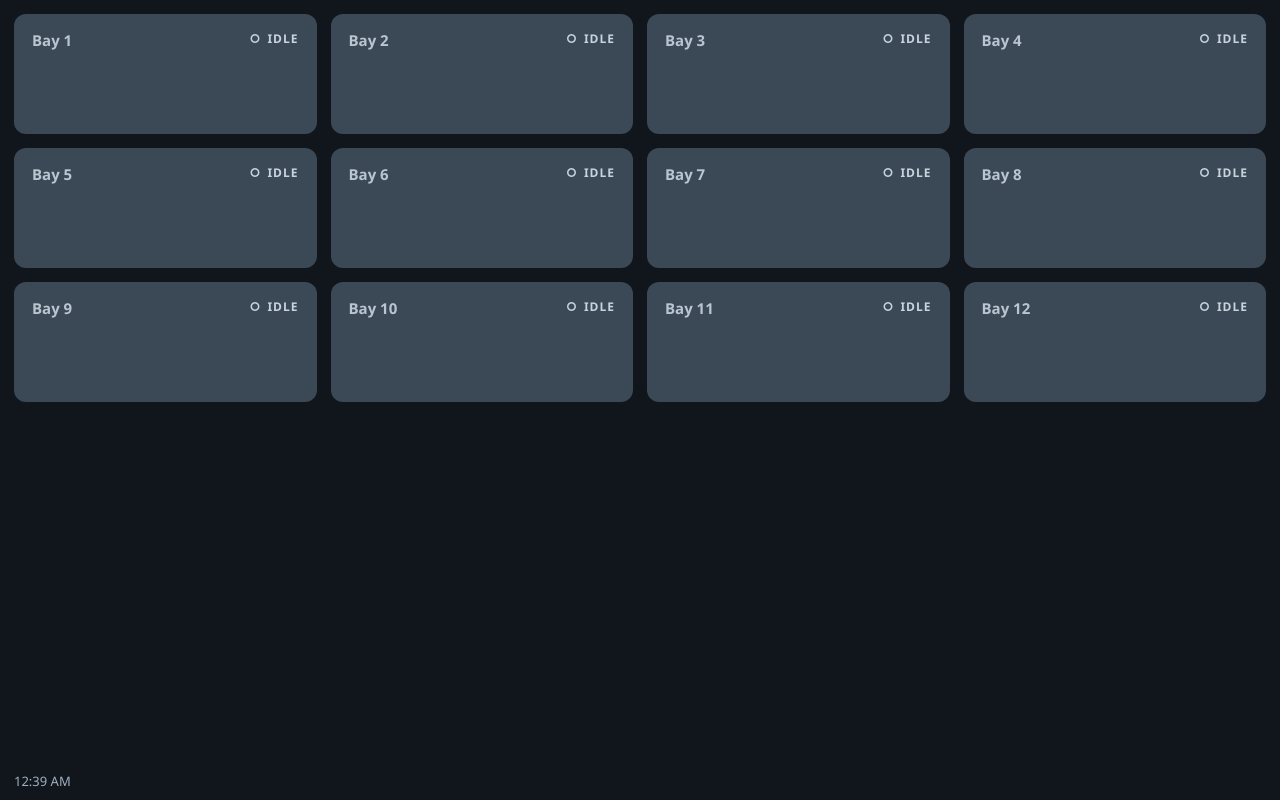
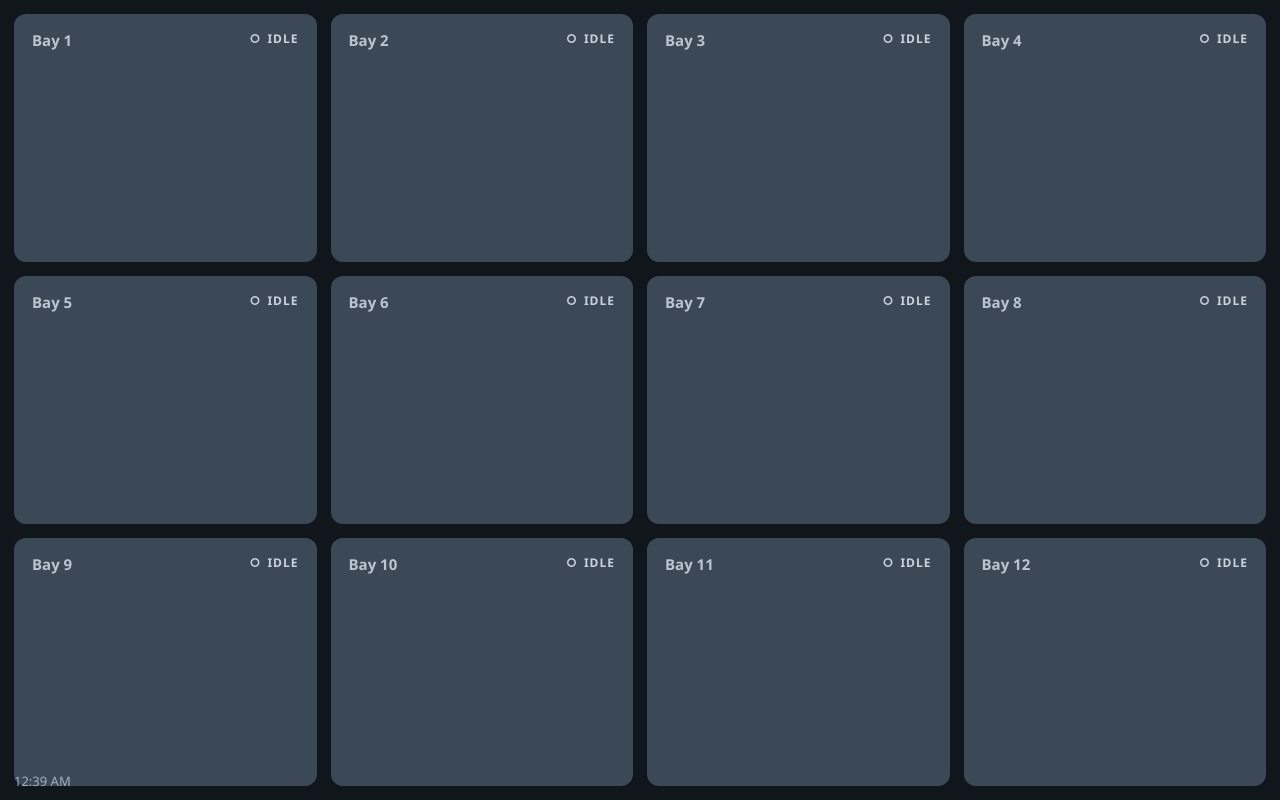
Before and after one commit to Xavier8264/bay-tracker, a Flask app: page /dashboard in a window 1280 px wide. Run offline with Flask 3, Linux system fonts and the light colour scheme; data comes from the database, SQL or seed files in the repository; data that the repository does not hold is empty.

Commit message:
Dashboard kiosk mode: grid fills the entire screen
The bay grid's height was content-driven (tiles at min-height 120px), so
on a TV the bottom of the screen sat empty. The dashboard body is now a
fixed viewport-height column (body.kiosk, dashboard only -- console and
stats keep their scrolling layout): the grid wrapper flexes to take all
space under the mode banner, dashboard.js sets explicit 1fr row tracks
from the rendered row count, and rows split the screen height evenly.
No scrollbars, no dead space.

Co-Authored-By: Claude Fable 5 <noreply@anthropic.com>

```diff
--- a/static/css/app.css
+++ b/static/css/app.css
@@ -106,6 +106,24 @@ label { display: block; font-size: 13px; color: var(--muted); margin: 8px 0 4px;
   display: grid; gap: var(--gap);
   grid-auto-rows: 1fr;
 }
+
+/* ---- kiosk mode (dashboard only): fill the ENTIRE screen ----------------
+   The body becomes a fixed viewport-height column; the grid wrapper takes
+   every pixel left over after the mode banner, and the rows split that
+   height equally (dashboard.js sets grid-template-rows). No scrollbars,
+   no dead space under the tiles -- the TV is all grid. */
+body.kiosk {
+  height: 100vh;
+  display: flex; flex-direction: column;
+  overflow: hidden;
+}
+@supports (height: 100dvh) { body.kiosk { height: 100dvh; } }
+body.kiosk .grid-wrap {
+  flex: 1; min-height: 0;          /* min-height:0 lets the grid shrink to fit */
+  display: flex;
+}
+body.kiosk .bay-grid { flex: 1; min-height: 0; }
+body.kiosk .tile { min-height: 0; }  /* row height comes from the screen, not the tile */
 
 .tile {
   position: relative;
--- a/static/js/dashboard.js
+++ b/static/js/dashboard.js
@@ -65,6 +65,12 @@
     const tiles = snap.tiles || [];
     const standard = tiles.filter(t => !t.is_extra);
     const extras = tiles.filter(t => t.is_extra);
+
+    // Explicit equal-height rows so the grid fills the whole screen (the
+    // kiosk CSS stretches the grid to viewport height; 1fr rows then split
+    // that height evenly). Rows are derived from what is actually rendered.
+    const rows = (layout.extras_enabled ? 1 : 0) + Math.max(1, Math.ceil(standard.length / cols));
+    grid.style.gridTemplateRows = `repeat(${rows}, 1fr)`;
     let html = "";
 
     if (layout.extras_enabled) {
--- a/templates/base.html
+++ b/templates/base.html
@@ -7,7 +7,7 @@
   <link rel="stylesheet" href="{{ url_for('static', filename='css/app.css') }}">
   {% block head %}{% endblock %}
 </head>
-<body>
+<body class="{% block bodyclass %}{% endblock %}">
   <!-- Shown by common.js when the live connection drops (so a frozen TV is obvious). -->
   <div id="offline-banner"></div>
 
--- a/templates/dashboard.html
+++ b/templates/dashboard.html
@@ -2,6 +2,8 @@
 {% block title %}Bay Dashboard{% endblock %}
 
 {# The dashboard is a kiosk view: no nav bar, full-screen, glanceable. #}
+{# body.kiosk makes the grid stretch to fill the whole screen (see app.css). #}
+{% block bodyclass %}kiosk{% endblock %}
 {% block topbar %}{% endblock %}
 
 {% block content %}
```
